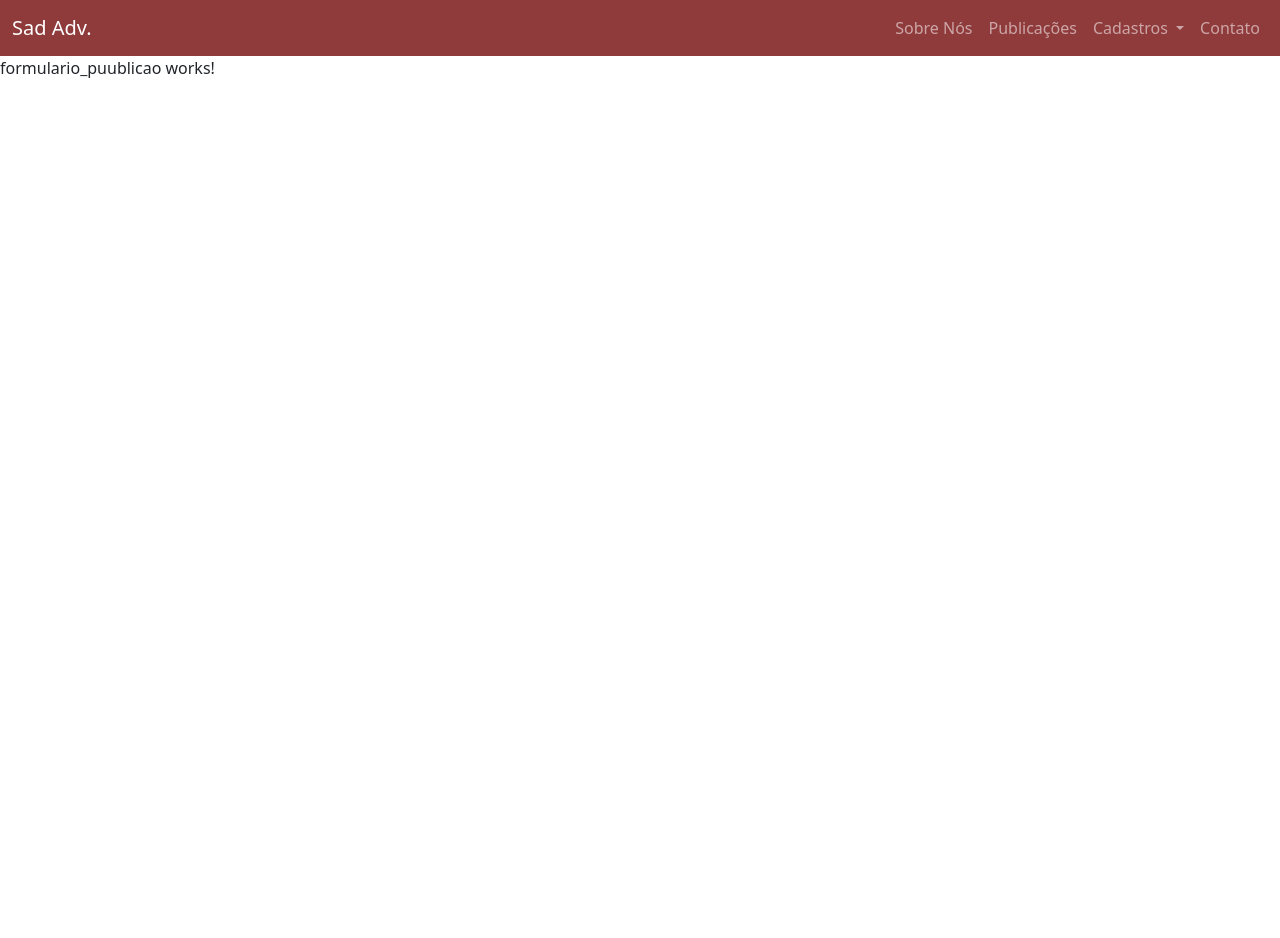
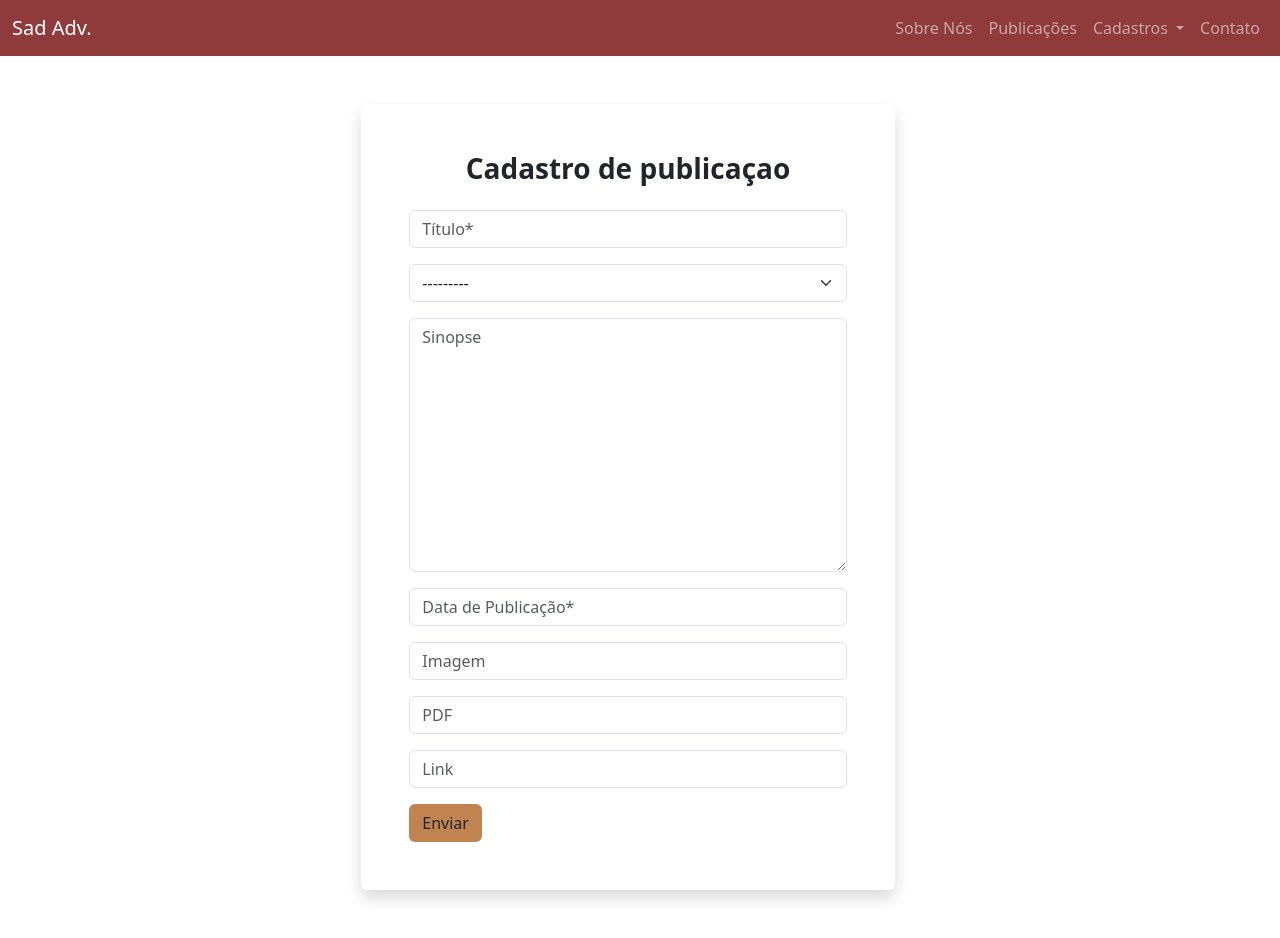
Before and after one commit to everaldina/SadAdvocacia, a Django app: page /formulario-publicacao in a window 1280 px wide. Before the commit the page ends 78 px from the top, so only its background shows below. Run offline with Django 5.2, Linux system fonts and the light colour scheme; data comes from the database, SQL or seed files in the repository.

Commit message:
add forms base

```diff
--- a/sad_app/forms.py
+++ b/sad_app/forms.py
@@ -8,6 +8,8 @@ from .models import Formacao
 from .models import Nacionalidade
 from .models import Cargo
 from .models import Membro
+from .models import Publicacao
+from .models import tipoPublicacao
 
 
 class ContatoForm(forms.ModelForm):
@@ -162,3 +164,42 @@ class MembroForm(forms.ModelForm):
         self.fields['fk_nacionalidade'].widget.attrs.update({'class': 'form-control', 'placeholder': 'Nacionalidade*', 'required': 'required'})
         self.fields['data_nascimento'].widget.attrs.update({'class': 'form-control', 'placeholder': 'Data de Nascimento*', 'required': 'required'})
         self.fields['img_path'].widget.attrs.update({'class': 'form-control', 'placeholder': 'Imagem*', 'required': 'required'})
+
+
+class PublicacaoForm(forms.ModelForm):
+    class Meta:
+        model = Publicacao
+        fields = ['titulo', 'fk_tipo', 'sinopse', 'data_publicacao', 'img_path', 'pdf_path', 'link']
+        labels = {
+            'titulo': 'Título',
+            'fk_tipo': 'Tipo',
+            'sinopse': 'Sinopse',
+            'data_publicacao': 'Data de Publicação',
+            'img_path': 'Imagem',
+            'pdf_path': 'PDF',
+            'link': 'Link'
+        }
+
+    def __init__(self, *args, **kwargs):
+        super().__init__(*args, **kwargs)
+
+        self.fields['titulo'].widget.attrs.update({'class': 'form-control', 'placeholder': 'Título*', 'required': 'required'})
+        self.fields['fk_tipo'].widget.attrs.update({'class': 'form-select', 'placeholder': 'Tipo*', 'required': 'required'})
+        self.fields['sinopse'].widget.attrs.update({'class': 'form-control', 'placeholder': 'Sinopse'})
+        self.fields['data_publicacao'].widget.attrs.update({'class': 'form-control', 'placeholder': 'Data de Publicação*', 'required': 'required'})
+        self.fields['img_path'].widget.attrs.update({'class': 'form-control', 'placeholder': 'Imagem'})
+        self.fields['pdf_path'].widget.attrs.update({'class': 'form-control', 'placeholder': 'PDF'})
+        self.fields['link'].widget.attrs.update({'class': 'form-control', 'placeholder': 'Link'})
+
+class TipoPublicacaoForm(forms.ModelForm):
+    class Meta:
+        model = tipoPublicacao
+        fields = ['nome']
+        labels = {
+            'nome': 'Nome'
+        }
+
+    def __init__(self, *args, **kwargs):
+        super().__init__(*args, **kwargs)
+
+        self.fields['nome'].widget.attrs.update({'class': 'form-control', 'placeholder': 'Nome*', 'required': 'required'})
--- a/sad_app/templates/base.html
+++ b/sad_app/templates/base.html
@@ -33,9 +33,9 @@
                                 Cadastros
                             </a>
                             <ul class="dropdown-menu">
-                              <li><a class="dropdown-item" href="{% url 'formulario_formacao' %}">Publicação</a></li>
+                              <li><a class="dropdown-item" href="{% url 'formulario_publicacao' %}">Publicação</a></li>
                               <li><a class="dropdown-item" href="{% url 'formulario_membro' %}">Membro</a></li>
-                              <li><a class="dropdown-item" href="{% url 'formulario_publicacao' %}">Formacao</a></li>
+                              <li><a class="dropdown-item" href="{% url 'formulario_formacao' %}">Formacao</a></li>
                             </ul>
                         </li>
                         <li class="nav-item">
--- a/sad_app/templates/formulario_publicacao.html
+++ b/sad_app/templates/formulario_publicacao.html
@@ -1,4 +1,43 @@
 {% extends "base.html" %}
 {% block content %}
-    <p> formulario_puublicao works! </p>
+    <div class="justify-content-center row w-100">
+        <div class="container-fluid bg-white shadow p-3 p-sm-5 m-5 col-9 col-sm-8 col-md-7 col-lg-6 col-xl-5 col-xll-5 rounded">
+
+            <h3 class="text-center mb-4"> <strong>Cadastro de publicaçao</strong> </h3>
+
+            <form>
+                {% csrf_token %}
+
+                <div class="mb-3">
+                    {{ form_publicacao.titulo }}
+                </div>
+
+                <div class="mb-3">
+                    {{ form_publicacao.fk_tipo }}
+                </div>
+
+                <div class="mb-3">
+                    {{ form_publicacao.sinopse }}
+                </div>
+
+                <div class="mb-3">
+                    {{ form_publicacao.data_publicacao }}
+                </div>
+
+                <div class="mb-3">
+                    {{ form_publicacao.img_path }}
+                </div>
+
+                <div class="mb-3">
+                    {{ form_publicacao.pdf_path }}
+                </div>
+
+                <div class="mb-3">
+                    {{ form_publicacao.link }}
+                </div>
+
+                <button type="submit" class="btn bg-secondary">Enviar</button>
+            </form>
+        </div>
+    </div>
 {% endblock %}
--- a/sad_app/views.py
+++ b/sad_app/views.py
@@ -1,9 +1,13 @@
 from django.shortcuts import render
+
 from sad_app.models import Membro
 from sad_app.models import Publicacao
 from sad_app.models import tipoPublicacao
 from sad_app.models import Cargo
+
 from sad_app.forms import ContatoForm
+from sad_app.forms import PublicacaoForm
+from sad_app.forms import TipoPublicacaoForm
 
 # Create your views here.
 def home(request):
@@ -57,7 +61,14 @@ def formulario_membro(request):
     return render(request, 'formulario_membro.html')
 
 def formulario_publicacao(request):
-    return render(request, 'formulario_publicacao.html')
+    form_publicacao = PublicacaoForm()
+    form_tipo_publicacao = TipoPublicacaoForm()
+
+    context = {
+        'form_publicacao': form_publicacao,
+        'form_tipo_publicacao': form_tipo_publicacao,
+    }
+    return render(request, 'formulario_publicacao.html', context)
 
 def formulario_formacao(request):
     return render(request, 'formulario_formacao.html')
```
